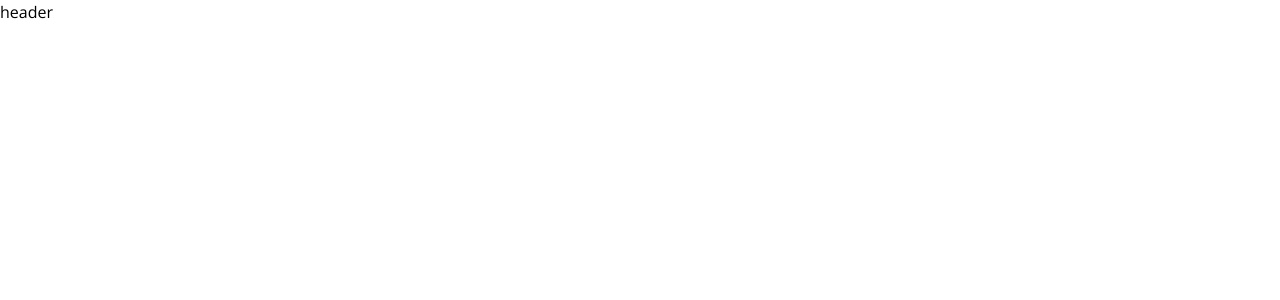
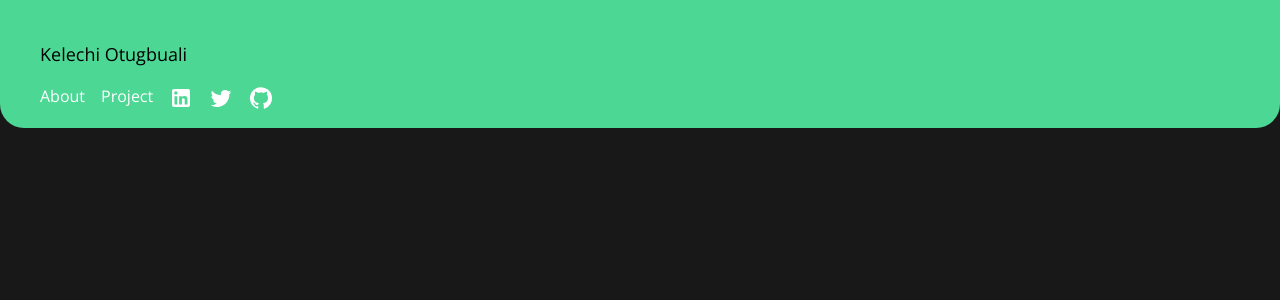
Before and after one commit to kelzzzcodes/portfolio, a React (Create React App) app: page / in a window 1280 px wide. Before the commit this address had no page. Shown: the top 300 px of the page. Built offline with nearby package versions, Linux system fonts and the light colour scheme.

Commit message:
rounded bottom left and right of the header

```diff
--- a/src/component/Header/header.js
+++ b/src/component/Header/header.js
@@ -1,8 +1,54 @@
-import React from 'react'
+import { React, useState } from 'react'
+import { Link } from 'react-router-dom'
+import MenuIcon from '@mui/icons-material/Menu'
+import CloseIcon from '@mui/icons-material/Close'
+// import KelzzzCodes from '../../asset/Kelzzz.codes.jpeg'
+import LinkedInIcon from '@mui/icons-material/LinkedIn';
+import TwitterIcon from '@mui/icons-material/Twitter';
+import GitHubIcon from '@mui/icons-material/GitHub';
+
+
+
+
+
 
 function header() {
+  const [toggleMenu, setToggleMenu] = useState(false);
   return (
-    <div>header</div>
+    <nav className='p-2 flex rounded-3xl justify-between items-center content-center w-full h-16  bg-[#4CD794] text-black sm:flex-col sm:space-y-4  sm:h-32 sm:p-10 sm:items-baseline sm:rounded-b-3xl  sm:rounded-t-none'>
+
+
+      <div>
+      <a href='####' className='flex  items-center space-x-2  '>
+        <span className='text-lg'>Kelechi Otugbuali</span></a>
+      </div>
+      <div className='hidden sm:flex'>
+
+          <ul className='flex space-x-4 text-white'>
+
+            <li className=' cursor-pointer border-b-2 border-[#4CD794] hover:border-b-2 hover:border-black hover:text-gray-500'><a>About</a></li>
+            <li className=' cursor-pointer border-b-2 border-[#4CD794] hover:border-b-2 hover:border-black hover:text-gray-500'><a>Project</a></li>
+            <li className=' flex items-center justify-center space-x-2 cursor-pointer border-b-2 border-[#4CD794] hover:border-b-2 hover:border-black hover:text-gray-500'><a href='mm'><LinkedInIcon/></a> </li>
+            <li className=' flex items-center justify-center space-x-2 cursor-pointer border-b-2 border-[#4CD794] hover:border-b-2 hover:border-black hover:text-gray-500'><a><TwitterIcon/></a></li>
+            <li className=' flex items-center justify-center space-x-2 cursor-pointer border-b-2 border-[#4CD794] hover:border-b-2 hover:border-black hover:text-gray-500'><a><GitHubIcon/></a></li>
+
+          </ul>
+        </div>
+
+
+
+
+
+
+
+
+
+
+
+        </nav>
+
+
+
   )
 }
 
--- a/src/index.css
+++ b/src/index.css
@@ -11,6 +11,9 @@ body {
   font-family: 'Open Sans', sans-serif;
   -webkit-font-smoothing: antialiased;
   -moz-osx-font-smoothing: grayscale;
+  background-color: #181818;
+  color:#ffff;
+
 }
 
 
```
